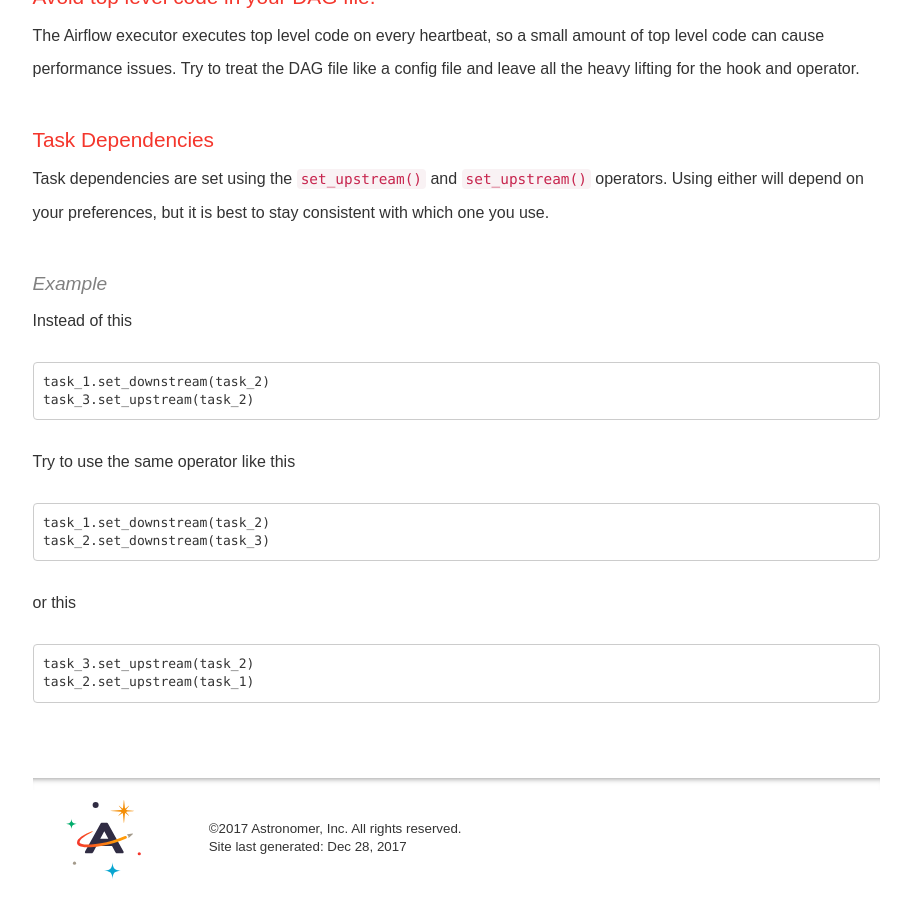
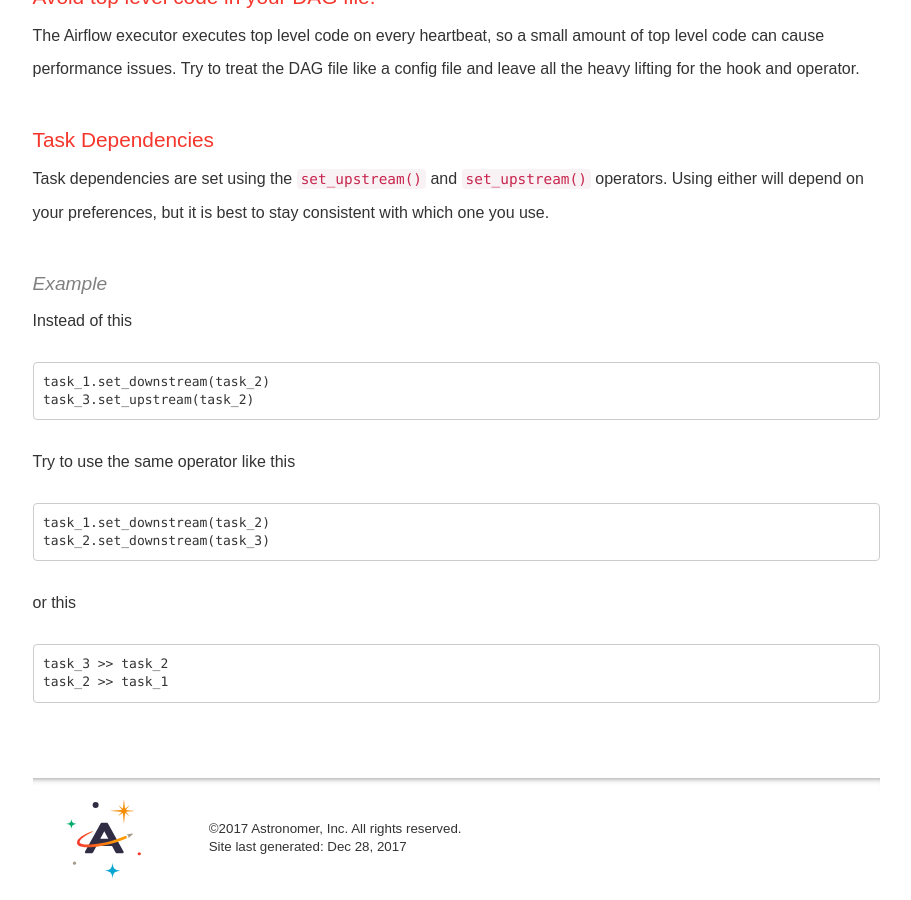
Before and after one commit to petedejoy/documentation, a Jekyll site: the page built from v2/apache_airflow/tutorial/best-practices.md, in a window 1280 px wide and 900 px high, scrolled down 3139 px. Shown: the whole window, without its empty margins (330-1241 px from the left). Built offline with Jekyll 4.4.1, drawn with Linux system fonts in a browser that asks for light colours; nearby versions of some CDN libraries; some web fonts are replaced; comment, search, counter and statistics services are not loaded.

```diff
--- a/v2/apache_airflow/tutorial/best-practices.md
+++ b/v2/apache_airflow/tutorial/best-practices.md
@@ -89,6 +89,6 @@ task_2.set_downstream(task_3)
 or this
 
 ~~~
-task_3.set_upstream(task_2)
-task_2.set_upstream(task_1)
+task_3 >> task_2
+task_2 >> task_1
 ~~~
```
Also changed, not shown: v2/apache_airflow/tutorial/core-airflow-concepts.md (+5 -1 lines).
